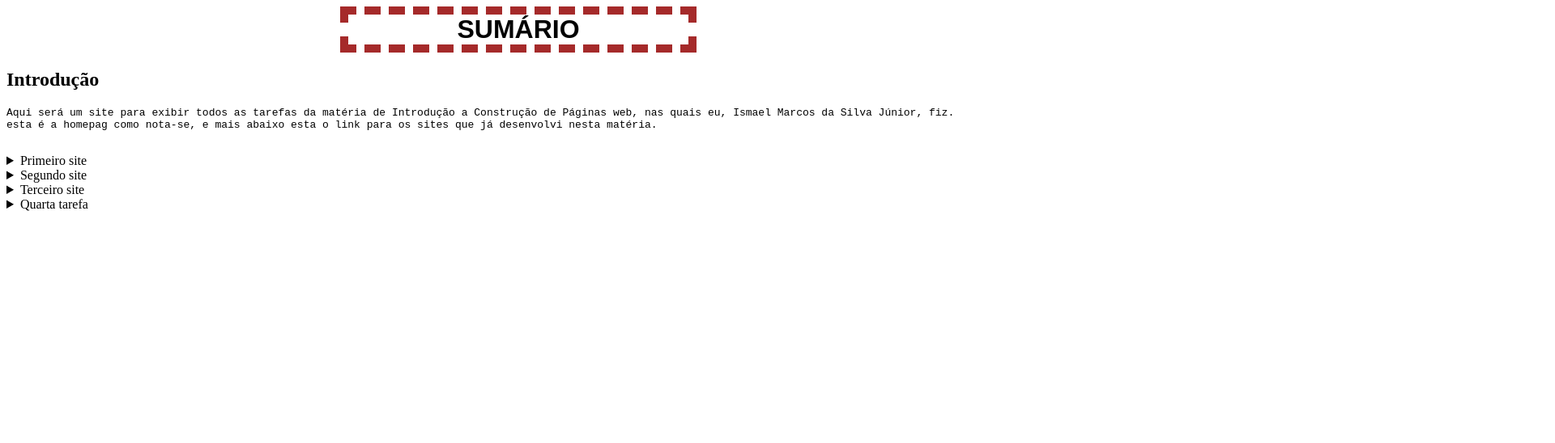
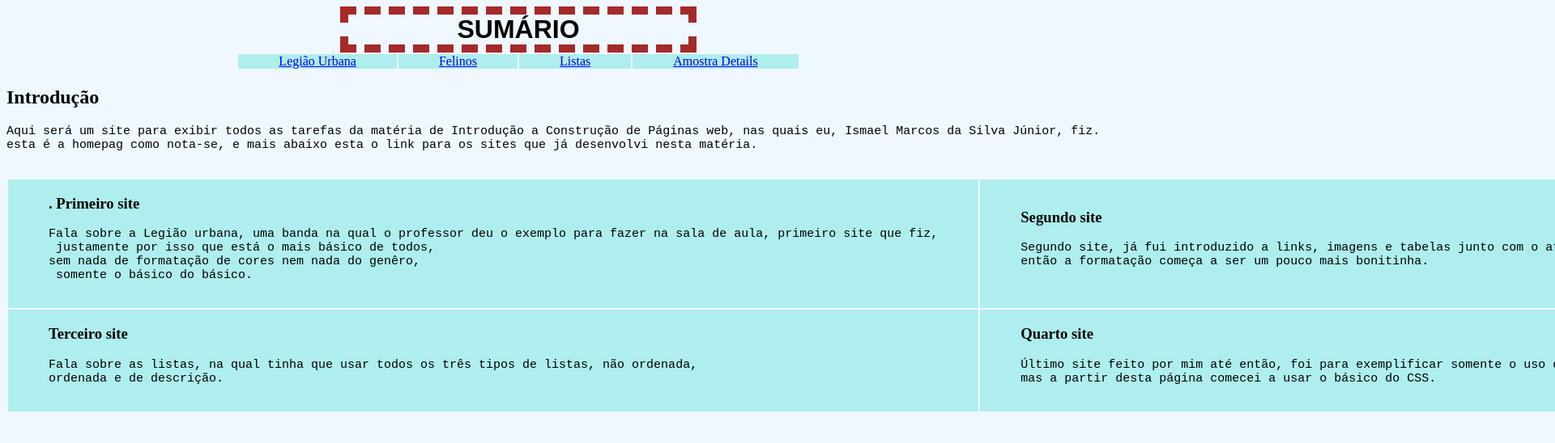
Before and after one commit to ismaelmael/tarefa01, a plain HTML site: page index.html in a window 1280 px wide. Shown: the top 548 px of the page at 81% size, 1920 px wide, since content can reach past the window. Drawn offline with Linux system fonts and the light colour scheme.

Commit message:
Add files via upload

```diff
--- a/index.html
+++ b/index.html
@@ -24,13 +24,44 @@
                 width: 400px;
             }
 
-
+            td {
+                padding-left: 50px;
+                padding-right:50px;
+                padding-bottom:0px;
+                padding-top:0px;
+                background-color:paleturquoise;
+            }
+            pre {
+                font-size: 15px;
+            }
+            body {
+                background-color: aliceblue;
+            }
         </style>
     </head>
+    <body>
     <center>
     <h1>
         Sumário
     </h1>
+    <nav>
+        <table>
+            <tr>
+                <td>
+                    <a href="tarefas-paginas-web\legiaourbana.html">Legião Urbana</a>
+                </td>
+                <td>
+                    <a href="tarefas-paginas-web\gearal.html">Felinos</a>
+                </td>
+                <td>
+                    <a href="tarefas-paginas-web\site.html">Listas</a>
+                </td>
+                <td>
+                    <a href="tarefas-paginas-web\teste site.html">Amostra Details</a>
+                </td>
+            </tr>
+        </table>
+    </nav>
     </center>
     <section>
         <h2>Introdução</h2>
@@ -39,28 +70,58 @@ esta é a homepag como nota-se, e mais abaixo esta o link para os sites que já
         </pre>
     </section>
 
-    <section>
-        <details>
-            <summary>Primeiro site</summary>
-            <a href="tarefas-paginas-web\legiaourbana.html">Tarefa da Legião urbana</a>
-        </details>
-        <details>
-            <summary>
-                Segundo site
-            </summary>
-            <a href="tarefas-paginas-web\geral.html">Tarefa dos felinos</a>
-        </details>
-        <details>
-            <summary>
-                Terceiro site
-            </summary>
-            <a href="tarefas-paginas-web\site.html">Tarefa das listas</a>
-        </details>
-        <details>
-            <summary>
-                Quarta tarefa
-            </summary>
-            <a href="tarefas-paginas-web\teste site.html">Site de amostra da tag details</a>
-        </details>
-    </section>
+    <table cellspacing="auto" width="">
+        <tr>
+            <td>
+                <section>
+                    <h3>.
+                        Primeiro site
+                    </h3>
+                    <pre>
+Fala sobre a Legião urbana, uma banda na qual o professor deu o exemplo para fazer na sala de aula, primeiro site que fiz,
+ justamente por isso que está o mais básico de todos,
+sem nada de formatação de cores nem nada do genêro,
+ somente o básico do básico.
+                    </pre>
+                </section>
+            </td>
+            <td>
+                <section>
+                    <h3>
+                        Segundo site
+                    </h3>
+                    <pre>
+Segundo site, já fui introduzido a links, imagens e tabelas junto com o atributos background-color,
+então a formatação começa a ser um pouco mais bonitinha.
+                    </pre>
+                </section>
+            </td>
+        </tr>
+        <tr>
+            <td>
+                <section>
+                    <h3>
+                        Terceiro site
+                    </h3>
+                    <pre>
+Fala sobre as listas, na qual tinha que usar todos os três tipos de listas, não ordenada,
+ordenada e de descrição.
+                    </pre>
+                </section>
+            </td>
+            <td>
+                <section>
+                    <h3>
+                        Quarto site
+                    </h3>
+                    <pre>
+Último site feito por mim até então, foi para exemplificar somente o uso da tag details,
+mas a partir desta página comecei a usar o básico do CSS.
+                    </pre>
+                </section>
+            </td>
+        </tr>
+
+    </table>
+    </body>
 </html>
```
